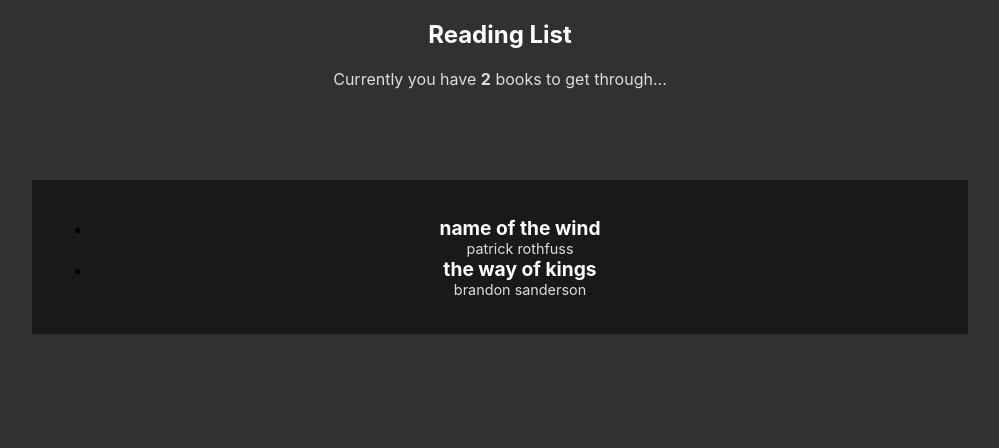
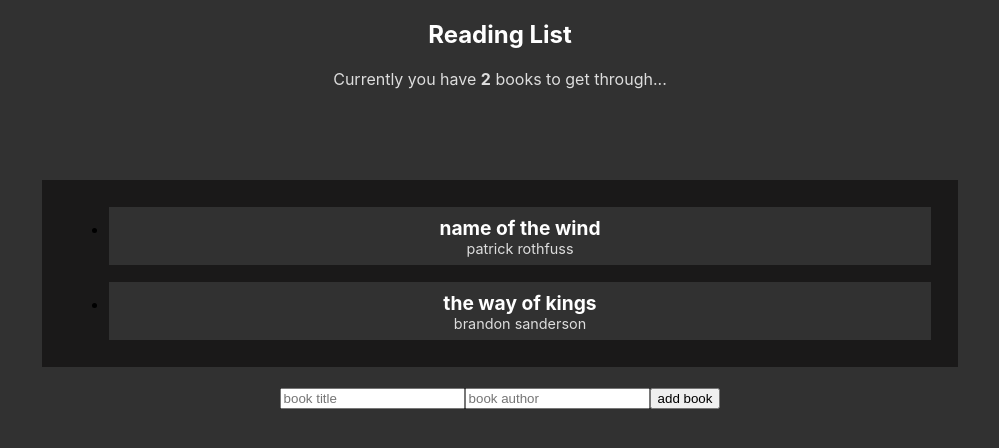
Before and after one commit to smooth97/React-context-hooks, a React (Create React App) app: page / in a window 1280 px wide. Shown: the top 448 px of the page, without its empty margins (140-1139 px from the left). Built offline with nearby package versions, Linux system fonts and the light colour scheme.

Commit message:
add bookform

```diff
--- a/src/App.js
+++ b/src/App.js
@@ -2,6 +2,7 @@
 import BookContextProvider from "./contexts/BookContext.jsx";
 import Navbar from "./components/Navbar.jsx";
 import BookList from "./components/BookList.jsx";
+import NewBookForm from "./components/BookForm.jsx";
 
 function App() {
   return (
@@ -9,6 +10,7 @@
       <BookContextProvider>
         <Navbar />
         <BookList />
+        <NewBookForm />
       </BookContextProvider>
     </div>
   );
--- a/src/components/BookForm.jsx
+++ b/src/components/BookForm.jsx
@@ -0,0 +1,45 @@
+import React, { useContext, useState } from "react";
+import { BookContext } from "../contexts/BookContext";
+
+const NewBookForm = () => {
+  const { addBook } = useContext(BookContext);
+  const [title, setTitle] = useState("");
+  const [author, setAuthor] = useState("");
+
+  const titleChange = e => {
+    setTitle(e.target.value);
+  };
+
+  const authorChange = e => {
+    setAuthor(e.target.value);
+  };
+
+  const handleSubmit = e => {
+    e.preventDefault();
+    addBook(title, author);
+    setTitle("");
+    setAuthor("");
+  };
+
+  return (
+    <form onSubmit={handleSubmit}>
+      <input
+        type="text"
+        value={title}
+        placeholder="book title"
+        required
+        onChange={titleChange}
+      />
+      <input
+        type="text"
+        value={author}
+        placeholder="book author"
+        required
+        onChange={authorChange}
+      />
+      <input type="submit" value="add book" />
+    </form>
+  );
+};
+
+export default NewBookForm;
--- a/src/index.css
+++ b/src/index.css
@@ -25,10 +25,16 @@
 .book-list {
   margin: auto;
   width: 70vw;
-  padding: 20px;
+  padding: 10px;
   margin-bottom: 20px;
   cursor: pointer;
   background: rgb(26, 25, 25);
+}
+
+.book-list li {
+  margin: 2%;
+  padding: 1%;
+  background: rgb(49, 49, 49);
 }
 
 .book-list li:hover {
@@ -50,4 +56,5 @@
 .empty {
   margin: 20px;
   text-align: center;
+  color: orange;
 }
```
